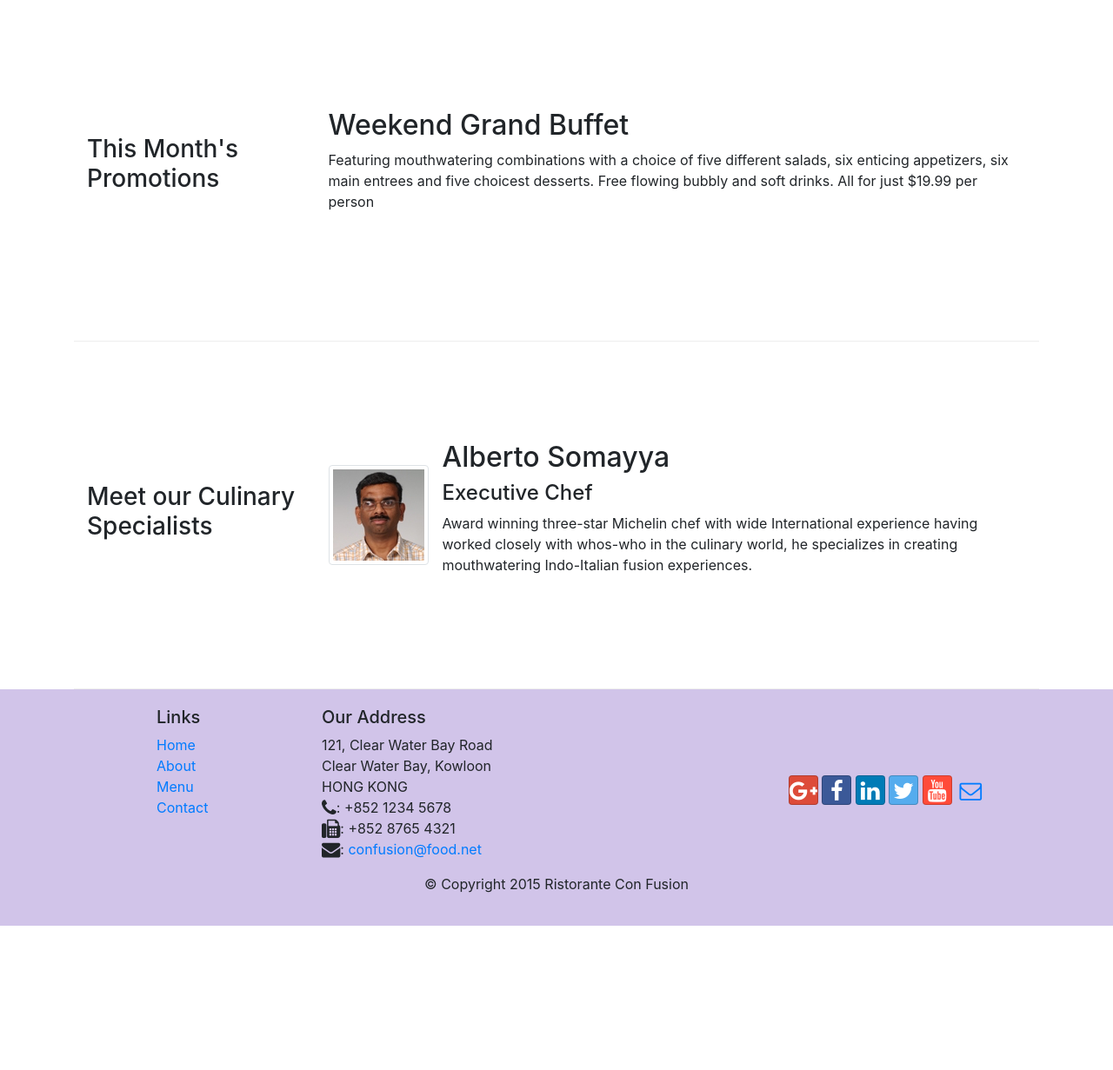
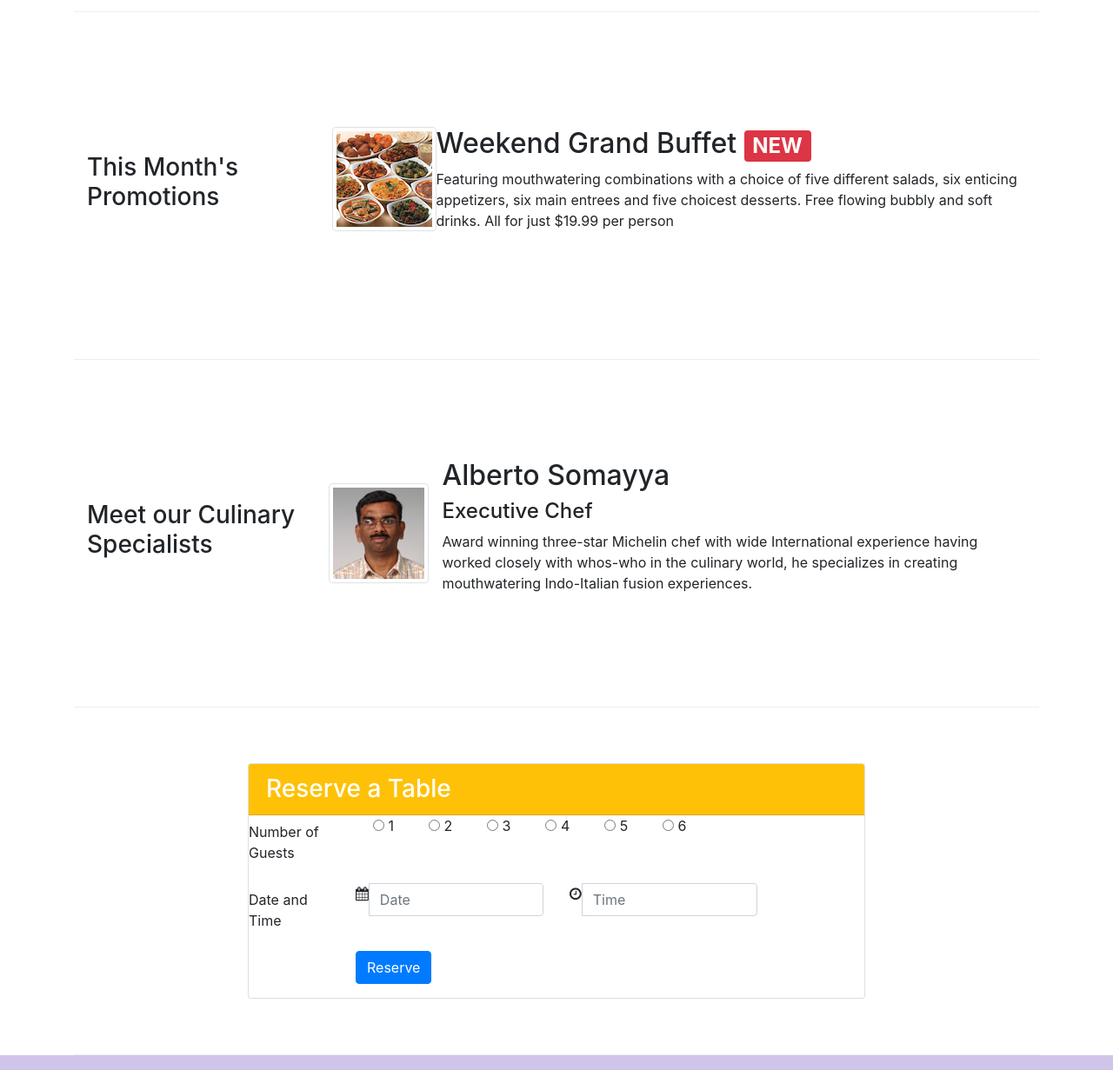
Before and after one commit to Jasonsantoso/conFusion, a website: page index.html in a window 1280 px wide. Shown: the part 720-1951 px from the top of the page at 87% size. Before the commit the page ends 1785 px from the top, so only its background shows below. Drawn offline with nearby package versions, Linux system fonts and the light colour scheme.

Commit message:
Assignment 2 Correction

```diff
--- a/index.html
+++ b/index.html
@@ -37,12 +37,19 @@
     <header class="jumbotron">
         <div class="container">
             <div class="row row-header">
-                <div class="col-12 col-sm-8">
+                <div class="col-12 col-sm-6">
                     <h1>Ristorante con Fusion</h1>
                     <p>We take inspiration from the World's best cuisines, and create a unique fusion experience. Our lipsmacking creations will tickle your culinary senses!</p>
                 </div>
-                <div class="col col-sm align-self-center">
-                    <img src="img/logo.png" class="img-fluid">
+                <div class="col col-sm-6 align-self-center">
+                    <div class="row">
+                        <div class="col-12 col-sm-6">
+                            <img src="img/logo.png" class="img-fluid">
+                        </div>
+                        <div class="col-12 col-sm-6 align-self-center">
+                            <a href="#reserve"><button class="btn btn-sm btn-block btn-warning col-12">Reserve Table</button></a>
+                        </div>
+                    </div>
                 </div>
             </div>
         </div>
@@ -70,8 +77,15 @@
                 <h3>This Month's Promotions</h3>
             </div>
             <div class="col-sm col-md">
-                <h2>Weekend Grand Buffet</h2>
-                <p>Featuring mouthwatering combinations with a choice of five different salads, six enticing appetizers, six main entrees and five choicest desserts. Free flowing bubbly and soft drinks. All for just $19.99 per person </p>
+                <div class="media">
+                    <div class="flex-last ml-1">
+                        <img src="img/buffet.png" class="img-thumbnail" alt="Weekend Grand Buffet">
+                    </div>
+                    <div class="media-body">
+                        <h2 class="mt-0">Weekend Grand Buffet <span class="badge badge-danger">NEW</span></h2>
+                        <p class="hidden-xs-down">Featuring mouthwatering combinations with a choice of five different salads, six enticing appetizers, six main entrees and five choicest desserts. Free flowing bubbly and soft drinks. All for just $19.99 per person </p>
+                    </div>
+                </div>
             </div>
         </div>
 
@@ -88,9 +102,68 @@
                         <p class="hidden-xs-down">Award winning three-star Michelin chef with wide International experience having worked closely with whos-who in the culinary world, he specializes in creating mouthwatering Indo-Italian fusion experiences. </p>
                     </div>
                 </div>
-
             </div>
         </div>
+
+        <div class="row row-content align-items-center" id="reserve">
+            <div class="col-12 col-sm-8 offset-sm-2">
+                <div class="card">
+                    <h3 class="card-header bg-warning text-white">Reserve a Table</h3>
+                    <div class="card-block">
+                        <form>
+                            <div class="form-group row">
+                                <label class="col-12 col-md-2 col-form-label">Number of Guests</label>
+                                <div class="d-flex col-11 col-md-7 radio justify-content-around">
+                                    <div class="row">
+                                        <label><input type="radio" name="1"> 1</label>
+                                    </div>
+                                    <div class="row">
+                                        <label><input type="radio" name="2"> 2</label>
+                                    </div>
+                                    <div class="row">
+                                        <label><input type="radio" name="3"> 3</label>
+                                    </div>
+                                    <div class="row">
+                                        <label><input type="radio" name="4"> 4</label>
+                                    </div>
+                                    <div class="row">
+                                        <label><input type="radio" name="5"> 5</label>
+                                    </div>
+                                    <div class="row">
+                                        <label><input type="radio" name="6"> 6</label>
+                                    </div>
+                                </div>
+                            </div>
+                            <div class="form-group row">
+                                <label class="col-12 col-md-2 col-form-label">Date and Time</label>
+                                <div class="col-12 col-md-8">
+                                    <div class="row">
+                                        <div class="col-12 col-md-6">
+                                            <div class="input-group date">
+                                                <div class="input-group-addon"><i class="fa fa-calendar"></i></div>
+                                                <input class="form-control" type="text" name="date" placeholder="Date">
+                                            </div>
+                                        </div>
+                                        <div class="col-12 col-md-6">
+                                            <div class="input-group date">
+                                                <div class="input-group-addon"><i class="fa fa-clock-o"></i></div>
+                                                <input class="form-control" type="text" name="time" placeholder="Time">
+                                            </div>
+                                        </div>
+                                    </div>
+                                </div>
+                            </div>
+                            <div class="form-group row">
+                                <div class="col-2 offset-md-2">
+                                    <button class="btn btn-primary" type="submit">Reserve</button>
+                                </div>
+                            </div>
+                        </form>
+                    </div>
+                </div>
+            </div>
+        </div>
+
     </div>
 
     <footer class="footer">
```
